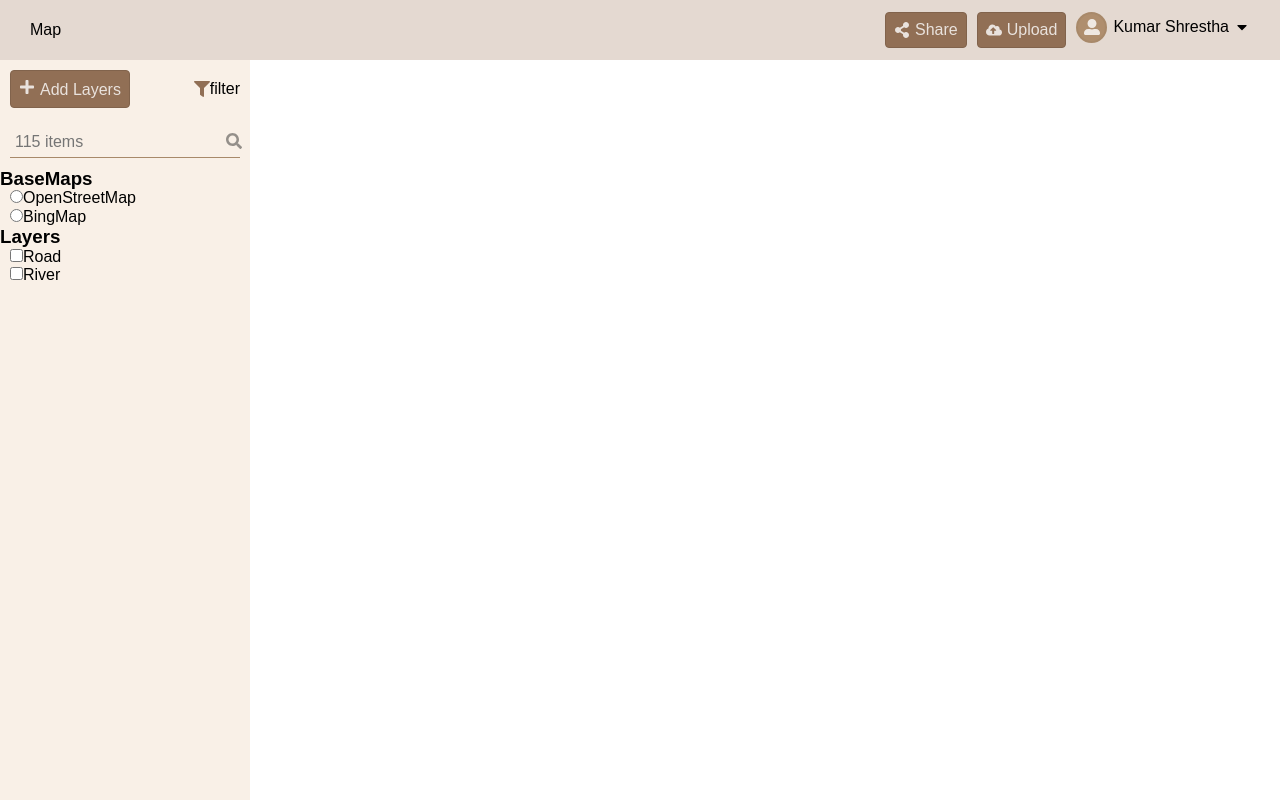
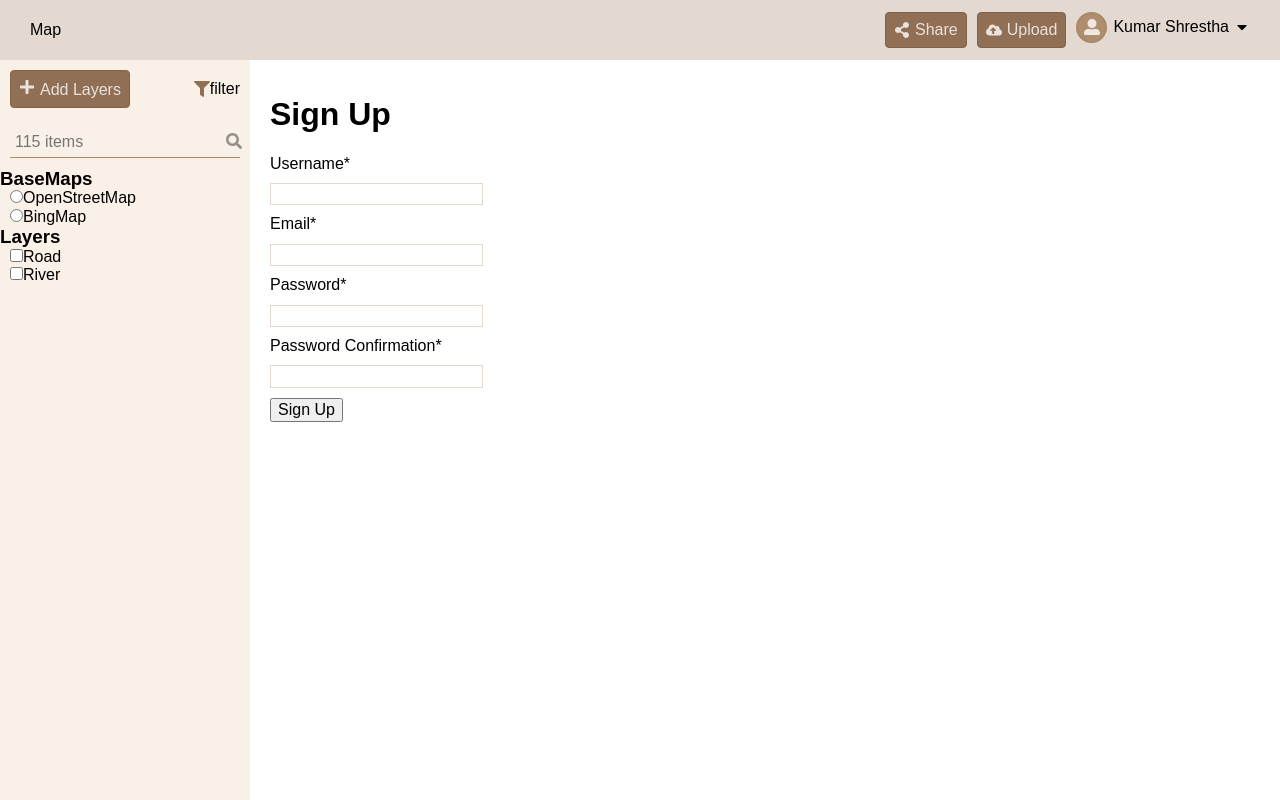
Before and after one commit to naxa-developers/mapnaxaFrontend, a React (Create React App) app: page / in a window 1280 px wide. Built offline with nearby package versions, Linux system fonts and the light colour scheme.

Commit message:
Sign up and Log in form setup and validation check configured using yup and formik

```diff
--- a/package.json
+++ b/package.json
@@ -5,6 +5,7 @@
   "dependencies": {
     "@material-ui/core": "^4.1.1",
     "animate.css": "^3.7.2",
+    "formik": "^1.5.7",
     "material-ui": "^0.20.2",
     "node-sass": "^4.12.0",
     "react": "^16.8.6",
@@ -12,7 +13,8 @@
     "react-icons": "^3.7.0",
     "react-redux": "^7.1.0",
     "react-scripts": "3.0.1",
-    "redux": "^4.0.1"
+    "redux": "^4.0.1",
+    "yup": "^0.27.0"
   },
   "scripts": {
     "start": "react-scripts start",
--- a/src/App.js
+++ b/src/App.js
@@ -1,15 +1,16 @@
 import React from 'react';
 import './scss/style.scss';
 import Header from './components/Header';
-import Sidebar from './components/Sidebar'
+import Sidebar from './components/Sidebar';
+import Login from './components/auth/Signup';
 
 
 function App() {
   return (
     <div>
-      <Header/>
-      <Sidebar />
-
+        <Header/>
+        <Sidebar />
+        <Login />
     </div>
     );
 }
--- /dev/null
+++ b/src/components/auth/Input.js
@@ -0,0 +1,19 @@
+import React from 'react'
+
+const Input = ({ name, type, label, onChange, onBlur, value, error }) => {
+    return (
+        <div key={ name }>
+            <p>{ label }</p>
+            <input
+                name={name}
+                type={ type || 'text'}
+                value={value}
+                onChange={onChange}
+                onBlur={onBlur}
+            />
+            <p style={{color: 'red', fontSize: 12, fontStyle: 'italic'}}>{ error }</p>
+        </div>
+    )
+}
+
+export default Input
--- /dev/null
+++ b/src/components/auth/ModifiedYup.js
@@ -0,0 +1,20 @@
+import * as Yup from 'yup';
+
+// equalTo functioon to test equality with another field // two password fields in our case
+function equalTo(ref, msg)
+{
+	return this.test({
+		name: 'equalTo',
+		exclusive: false,
+        message: msg || '${path} must be the same as ${reference}',
+		params: {
+			reference: ref.path
+		},
+		test: function(value) {
+            return value === this.resolve(ref);
+        }
+	})
+};
+Yup.addMethod(Yup.string, 'equalTo', equalTo);
+
+export default Yup;
--- /dev/null
+++ b/src/components/auth/Signup.js
@@ -0,0 +1,100 @@
+import React, { Component } from 'react';
+import { Formik } from 'formik';
+import Yup from './ModifiedYup';
+
+import Input from './Input';
+
+
+class Signup extends Component {
+
+    static validationSchema = Yup.object().shape(
+        {
+            username: Yup.string().required("Username is required"),
+            email: Yup.string().email().required("Email is required"),
+            password: Yup.string().min(8,"Password should be at least 8 character long").required("Password is required"),
+            repeatedPassword: Yup.string().required("Retype your password").equalTo(Yup.ref('password'), "The passwords don't match")
+        }
+    );
+
+    handleSubmit = values =>
+    {
+        console.log( values );
+        const url = "http://localhost:8081/api";
+        const options = {
+            method: "POST",
+            headers: {
+                "Content-Type": "application/json"
+            },
+            body: JSON.stringify(values)
+        }
+        fetch( url,options )
+            .then( response => response.json() )
+            .then( jsonData => alert( JSON.stringify( jsonData,null,3 ) ) )
+            .catch( error => alert(error.message) )
+    }
+
+    // function to get render the form to be passed as a prop in formik
+    createForm = ({ values, errors, handleBlur, handleChange, handleSubmit }) => {
+        return (
+            <div>
+                <h1>Sign Up</h1>
+                <Input
+                    name="username"
+                    label="Username*"
+                    type="email"
+                    value={ values.username }
+                    error={ errors.username }
+                    onChange={ handleChange }
+                    handleBlur={ handleBlur }
+                />
+                <Input
+                    name="email"
+                    label="Email*"
+                    value={ values.email }
+                    error={ errors.email }
+                    onChange={ handleChange }
+                    handleBlur={ handleBlur }
+                />
+                <Input
+                    name="password"
+                    label="Password*"
+                    type="password"
+                    value={ values.password }
+                    error={ errors.password }
+                    onChange={ handleChange }
+                    handleBlur={ handleBlur }
+                />
+                <Input
+                    name="repeatedPassword"
+                    label="Password Confirmation*"
+                    type="password"
+                    value={ values.repeatedPassword }
+                    error={ errors.repeatedPassword }
+                    onChange={ handleChange }
+                    handleBlur={ handleBlur }
+                />
+                <button type="button" onClick={ handleSubmit }>Sign Up</button>
+            </div>
+        )
+    }
+
+    render() {
+        return (
+        <div style={{position: 'absolute', top: 75, left: 270}}>
+            <Formik
+                initialValues={{
+                    username:"",
+                    email:"",
+                    password:"",
+                    repeatedPassword: ""
+                }}
+                validationSchema={ Signup.validationSchema }
+                onSubmit={ this.handleSubmit }
+                render={ this.createForm }
+            />
+        </div>
+        )
+    }
+}
+
+export default Signup
```
Also changed, not shown: src/components/auth/Login.js (added, +70 -0 lines), 1 other file (tests, documents, lock files or other folders).
